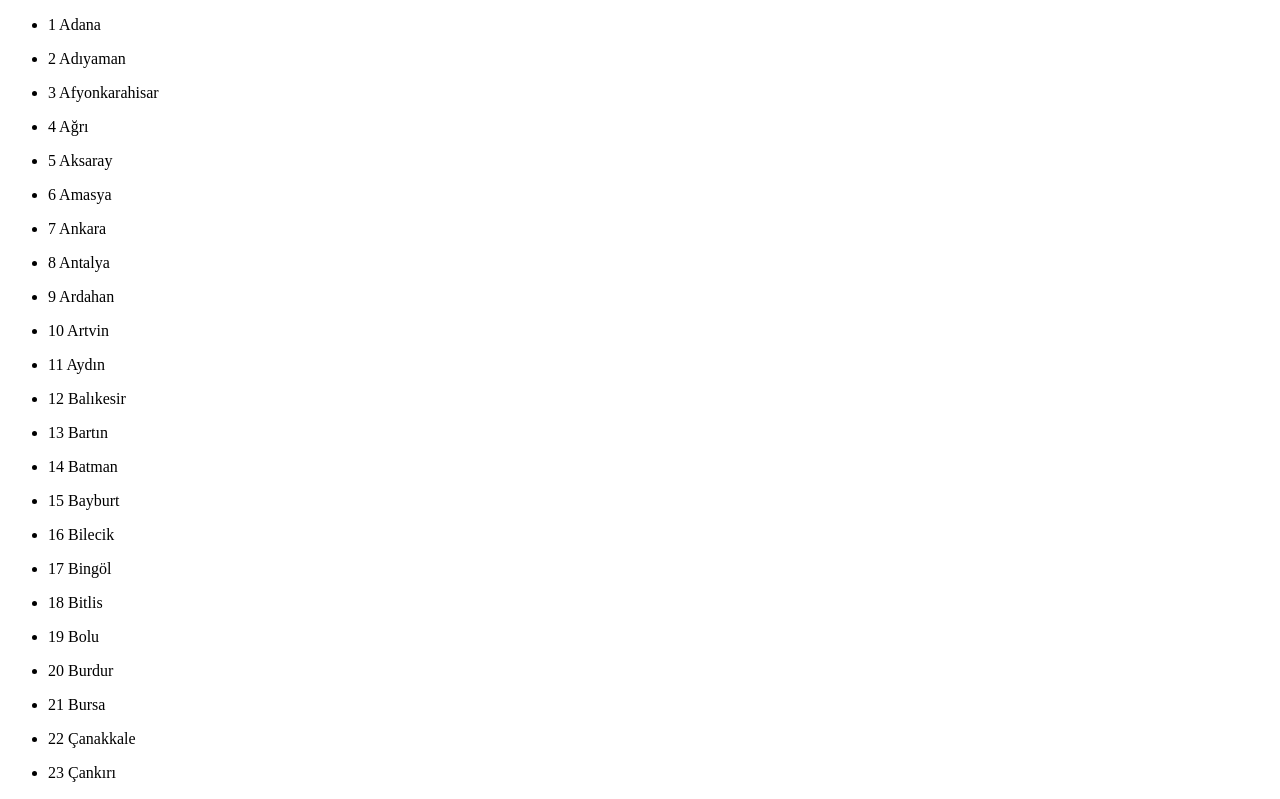
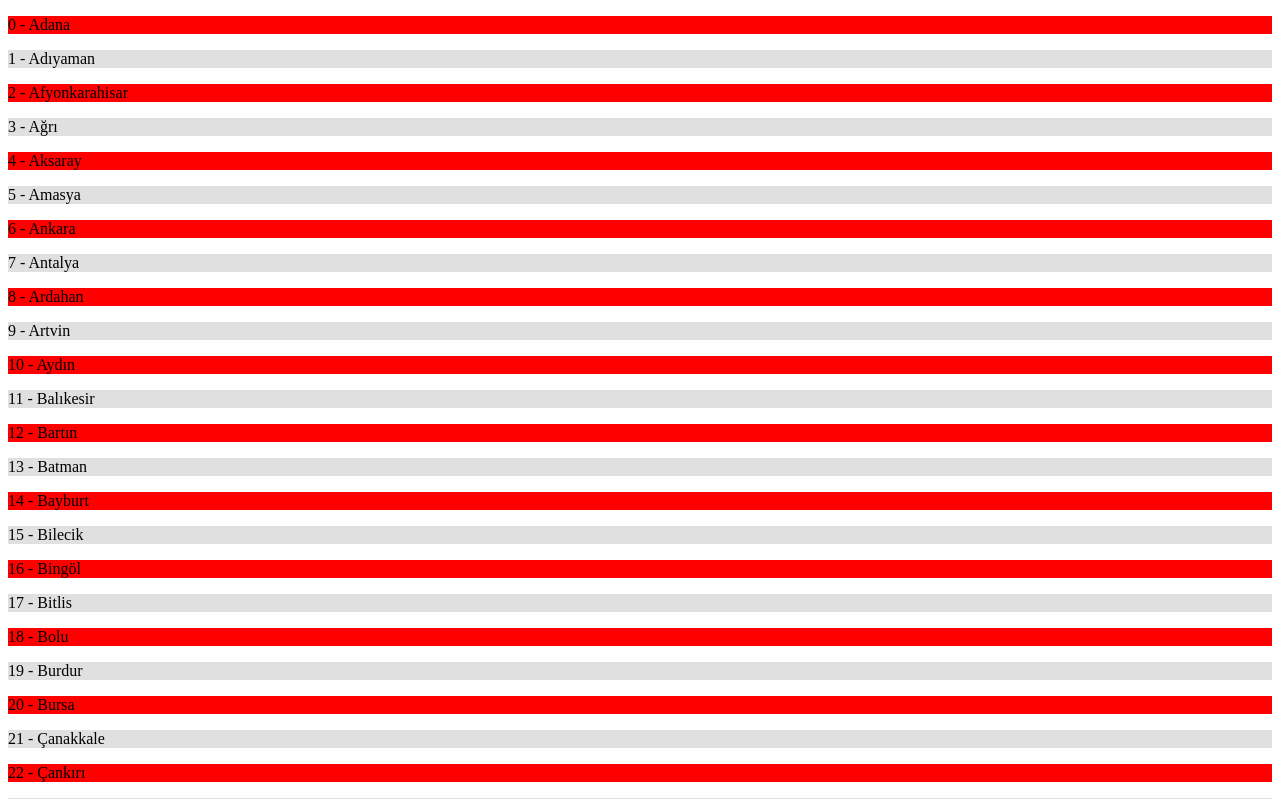
Before and after one commit to yamanerkam/Angular-Directive, an Angular app: page / in a window 1280 px wide. Shown: the top 799 px of the page. Built offline with nearby package versions, Linux system fonts and the light colour scheme.

Commit message:
even-odd

```diff
--- a/src/app/app.component.css
+++ b/src/app/app.component.css
@@ -0,0 +1,7 @@
+.even-class {
+    background-color: #ff0000;
+  }
+
+  .odd-class {
+    background-color: #e0e0e0;
+  }
--- a/src/app/app.component.html
+++ b/src/app/app.component.html
@@ -1,3 +1,5 @@
-<ul *ngFor="let city of cities; let i = index">
-    <li>{{i+1}} {{city}}</li>
-</ul>
+<div *ngFor="let city of cities; index as  i;let isEven = even; let isOdd = odd ">
+    <p [ngClass]="{ 'even-class': isEven, 'odd-class': isOdd }">
+        {{ i }} - {{ city }}
+    </p>
+</div>
```
